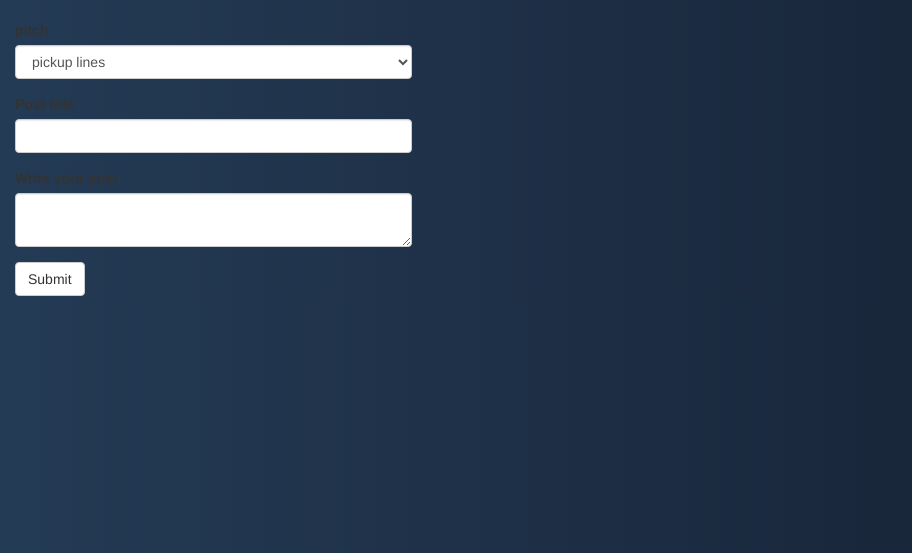
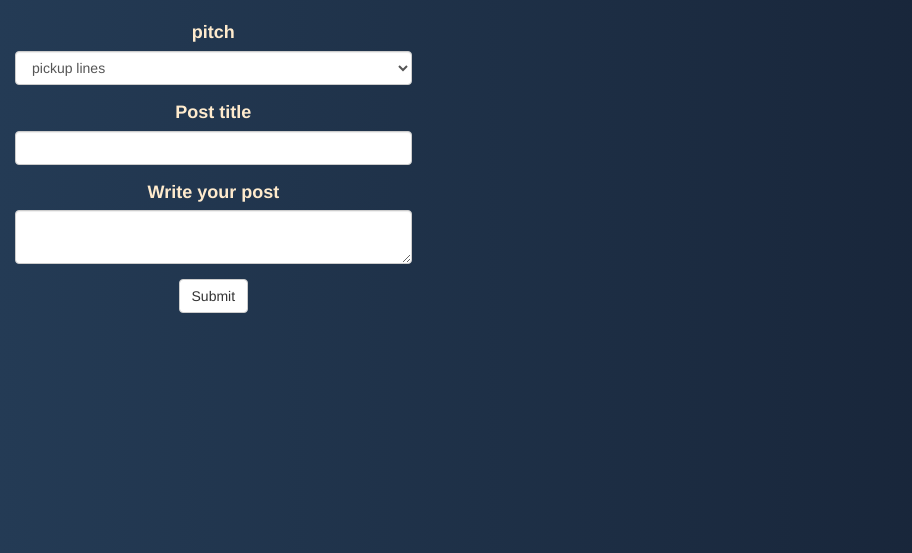
Before and after one commit to cliffnyendwe/My-pitch, a Flask app: page /pitch/post/new/1 in a window 1280 px wide. Shown: the part 59-612 px from the top of the page, without its empty margins (0-912 px from the left). Run offline with Flask 2, Linux system fonts and the light colour scheme; some libraries are stand-ins or nearby versions.

Commit message:
align the comment form to the center

```diff
--- a/app/static/css/index.css
+++ b/app/static/css/index.css
@@ -48,3 +48,6 @@ nav a:hover{
 h2{
     color:whitesmoke;
 }
+.center{
+    text-align: center;
+}
--- a/app/templates/new_post.html
+++ b/app/templates/new_post.html
@@ -4,9 +4,10 @@
 
 
 {% block content %}
-
-<div class="col-xs-12 col-sm-4 col-md-4 col-lg-4 pitch-card">
-    {{ wtf.quick_form(form) }}
+<div class="center">
+    <div class="col-xs-12 col-sm-4 col-md-4 col-lg-4 pitch-card" style="color:blanchedalmond;font-size:large">
+        {{ wtf.quick_form(form) }}
+    </div>
 </div>
 
 
```
